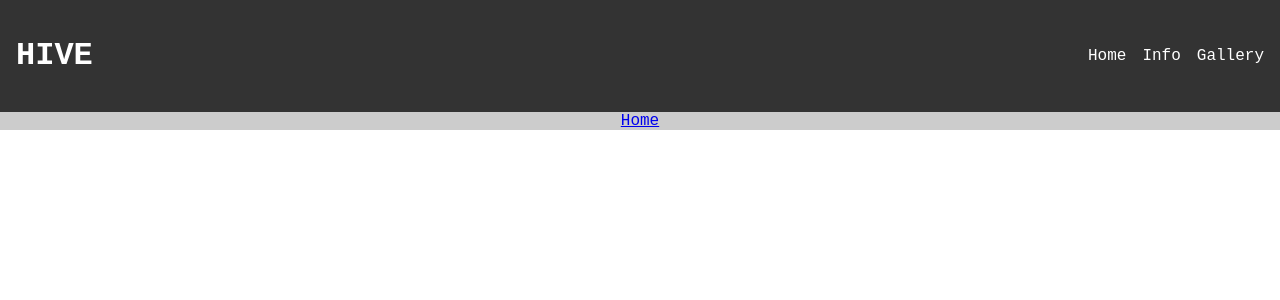
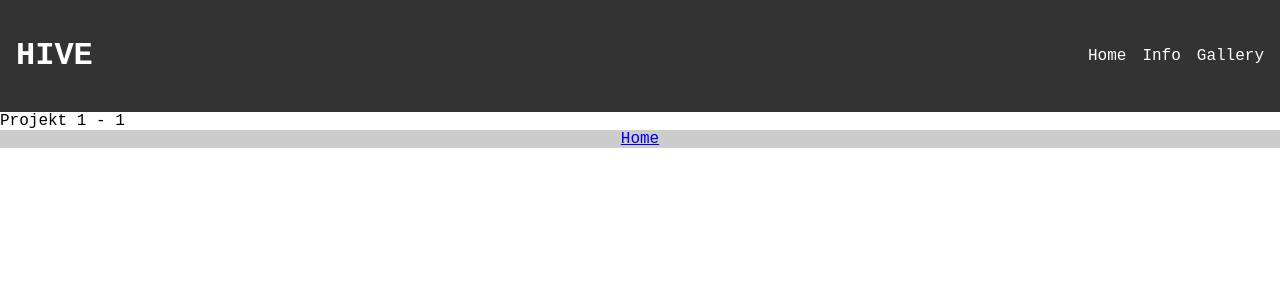
Before and after one commit to verlauf/hive, a Nuxt app: page /gallery/1 in a window 1280 px wide. Shown: the top 300 px of the page. Built offline with nearby package versions, Linux system fonts and the light colour scheme.

Commit message:
added slug projects

```diff
--- a/components/GalleryItem.vue
+++ b/components/GalleryItem.vue
@@ -9,6 +9,7 @@ defineProps({
 <template>
       <div class="item">
         <strong>{{ title }}</strong>: {{ description }}
+        <NuxtLink :to="`/gallery/${id}`">project {{ id }}</NuxtLink>
       </div>
 </template>
 
--- /dev/null
+++ b/pages/gallery/[slug].vue
@@ -0,0 +1,20 @@
+<script setup lang="ts">
+import { useRoute } from "vue-router";
+import type {Project} from "~/types/projects.js";
+
+const { data } = useApi<Project[]>("/projects");
+const route = useRoute();
+let currentProject = ref(null);
+
+watchEffect(() => {
+  if (data.value) {
+   currentProject.value = data.value.find(project => Number(project.id) === Number(route.params.slug)) ?? null;
+  }
+});
+</script>
+
+<template>
+  <div v-if="currentProject">
+      {{ currentProject.title }} - {{ currentProject.id }}
+  </div>
+</template>
--- a/pages/gallery.vue
+++ b/pages/gallery/index.vue
@@ -2,13 +2,12 @@
 import GalleryItem from "~/components/GalleryItem.vue";
 const { data } = useApi<Project[]>("/projects");
 
-import { useGridStore } from "@/stores/gridStore";
+import { useGridStore } from "~/stores/gridStore";
 import { storeToRefs } from "pinia";
 import type {Project} from "~/types/projects";
 
 const { columns } = storeToRefs(useGridStore());
 const { setColumns, resetColumns } = useGridStore();
-
 
 </script>
 
```
